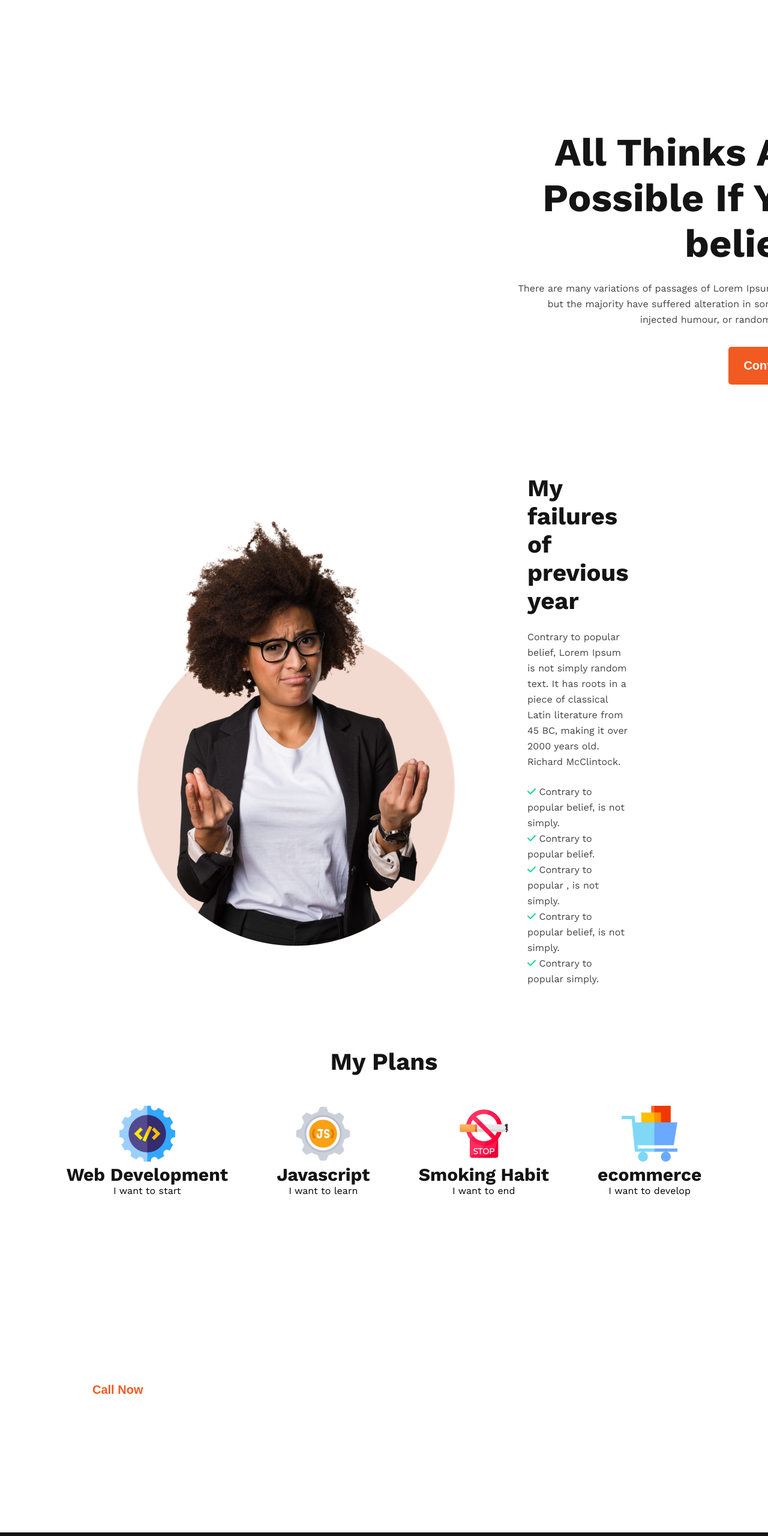
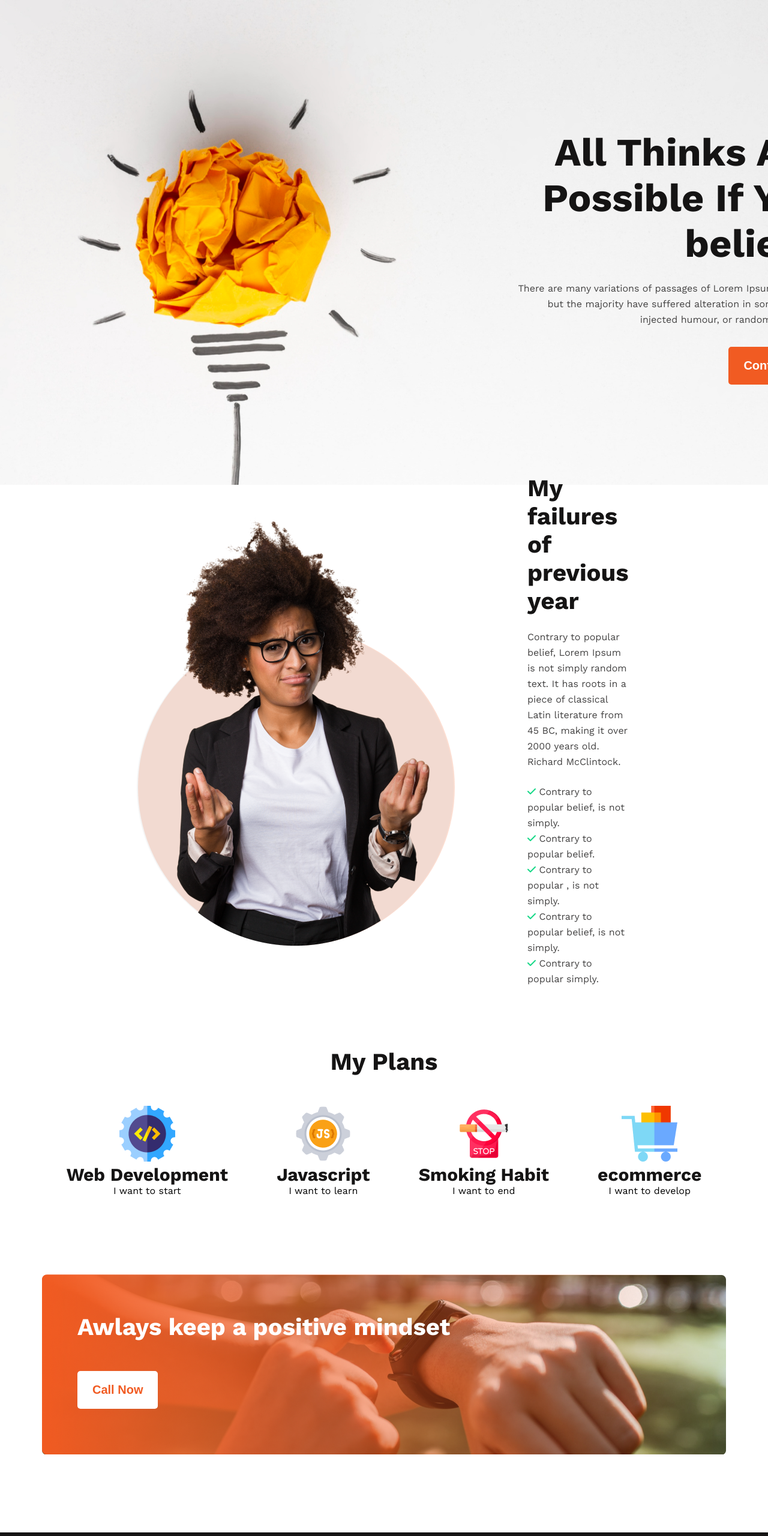
Before and after one commit to naimul-123/practice-1, a plain HTML site: page index.html in a window 1280 px wide. Shown: the top 2560 px of the page at 60% size. Drawn offline with nearby package versions, Linux system fonts and the light colour scheme.

Commit message:
bg-imgage edited

```diff
--- a/style.css
+++ b/style.css
@@ -12,7 +12,7 @@ body{
     width: 1600px;
     height: 808px;
     margin: 0 auto;
-    background-image: url("../Task-1/images/banner/banner1.png");
+    background-image: url("/images/banner/banner1.png");
     background-repeat: no-repeat;
 }
 .hero{
@@ -135,7 +135,7 @@ line-height: 26px;
 .mindset{
     margin: 130px auto;
     /* width: 1600px; */
-    background-image: url("../Task-1/images/gradient1.png" ), url("../Task-1/images/watch.png");
+    background-image: url("/images/gradient2.png" ), url("/images/watch.png");
     background-repeat: no-repeat, no-repeat;
     background-size: cover;
     height: 300px;
```
